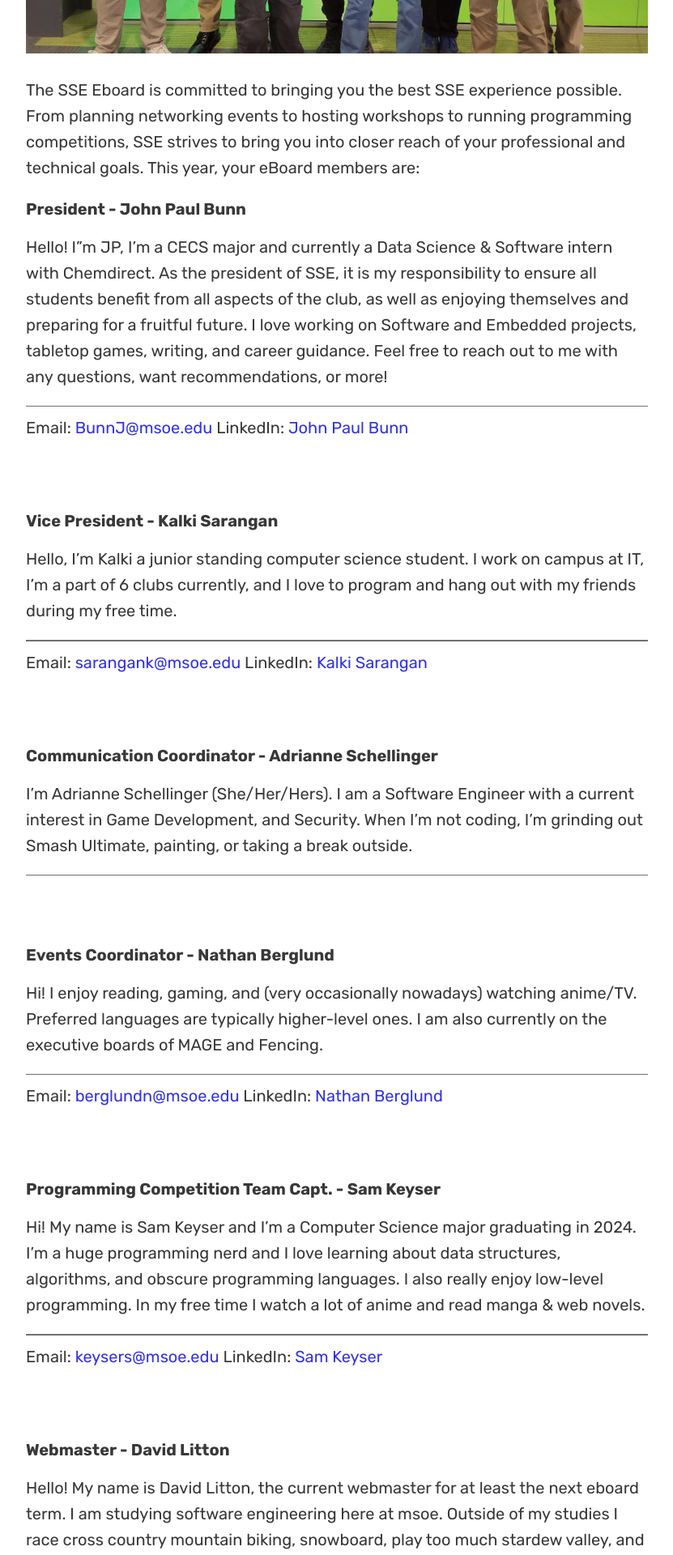
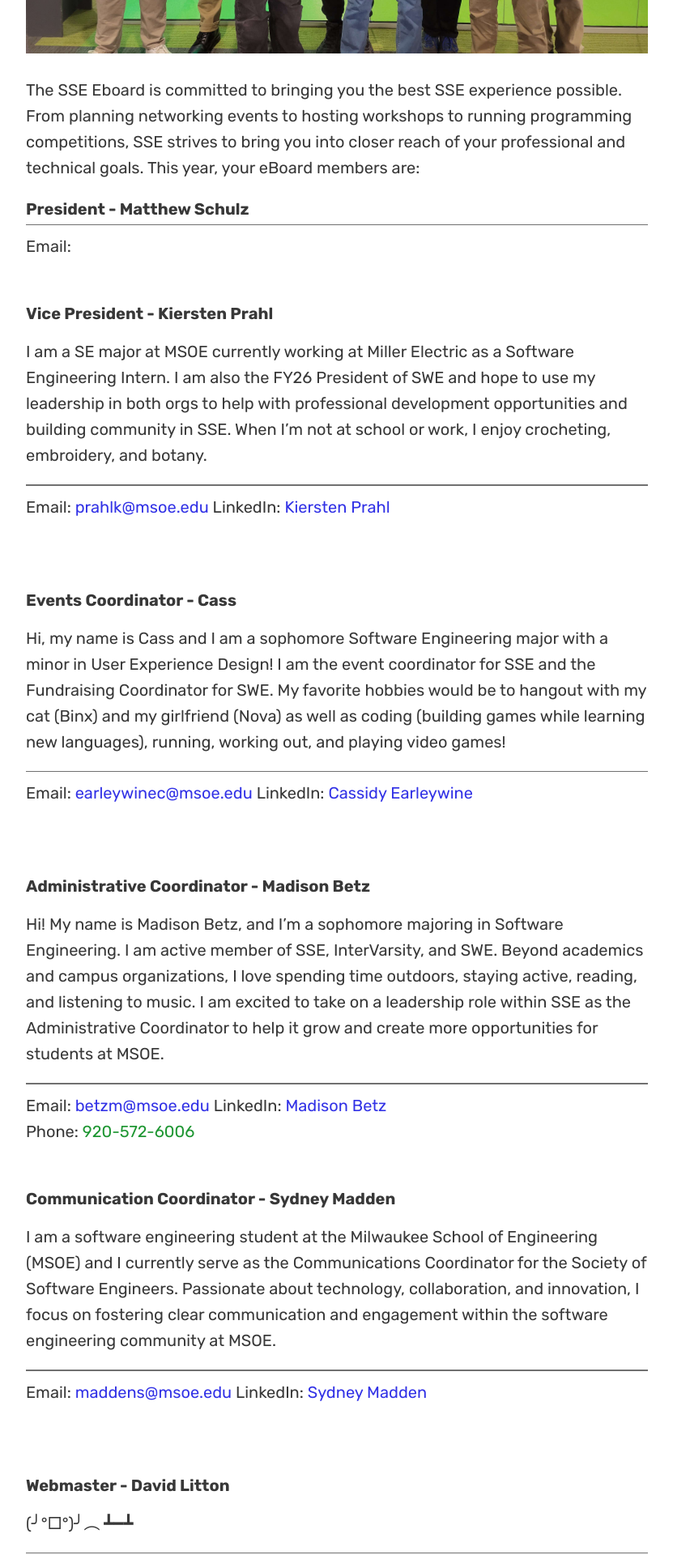
Before and after one commit to msoe-sse/msoe-sse.github.io, a Jekyll site: the page built from eBoard.md, in a window 1280 px wide. Shown: the part 916-2836 px from the top of the page at 81% size, without its empty margins (224-1055 px from the left). Built offline with Jekyll 4.4.1, drawn with Linux system fonts in a browser that asks for light colours; some web fonts are replaced; some of the changed text lies outside the part shown.

Commit message:
Chore: updated 4/6 of the eboard positions

```diff
--- a/_data/eboardMembers.yml
+++ b/_data/eboardMembers.yml
@@ -1,60 +1,55 @@
 - position: President
-  name: John Paul Bunn
+  name: Matthew Schulz
   bio: >-
-    Hello! I"m JP, I'm a CECS major and currently a Data Science & Software intern with Chemdirect. As the president of SSE, it is my responsibility to ensure all students benefit from all aspects of the club, as well as enjoying themselves and preparing for a fruitful future. I love working on Software and Embedded projects, tabletop games, writing, and career guidance. Feel free to reach out to me with any questions, want recommendations, or more!
+
   contact:
-    fullname: John Paul Bunn
-    email: BunnJ@msoe.edu
-    linkedin: www.linkedin.com/in/jpbunn/
+    fullname:
+    email:
+    linkedin:
+    phone:
 
 - position: Vice President
-  name: Kalki Sarangan
+  name: Kiersten Prahl
   bio: >-
-    Hello, I'm Kalki a junior standing computer science student. I work on campus at IT, I'm a part of 6 clubs currently, and I love to program and hang out with my friends during my free time.
+    I am a SE major at MSOE currently working at Miller Electric as a Software Engineering Intern. I am also the FY26 President of SWE and hope to use my leadership in both orgs to help with professional development opportunities and building community in SSE. When I'm not at school or work, I enjoy crocheting, embroidery, and botany.
   contact:
-    fullname: Kalki Sarangan
-    email: sarangank@msoe.edu
-    linkedin: www.linkedin.com/in/kalki-sarangan-b56623194/
+    fullname:  Kiersten Prahl
+    email: prahlk@msoe.edu
+    linkedin: https://www.linkedin.com/in/kiersten-prahl/
+
+- position: Events Coordinator
+  name: Cass
+  bio: >-
+    Hi, my name is Cass and I am a sophomore Software Engineering major with a minor in User Experience Design! I am the event coordinator for SSE and the Fundraising Coordinator for SWE. My favorite hobbies would be to hangout with my cat (Binx) and my girlfriend (Nova) as well as coding (building games while learning new languages), running, working out, and playing video games!
+  contact:
+    fullname: Cassidy Earleywine
+    email: earleywinec@msoe.edu
+    linkedin: https://www.linkedin.com/in/cass-earlse/
+
+- position: Administrative Coordinator
+  name: Madison Betz
+  bio: >-
+    Hi! My name is Madison Betz, and I’m a sophomore majoring in Software Engineering. I am active member of SSE, InterVarsity, and SWE. Beyond academics and campus organizations, I love spending time outdoors, staying active, reading, and listening to music. I am excited to take on a leadership role within SSE as the Administrative Coordinator to help it grow and create more opportunities for students at MSOE.
+  contact:
+    fullname: Madison Betz
+    email: betzm@msoe.edu
+    linkedin: www.linkedin.com/in/madison-betz
+    phone: 920-572-6006
 
 - position: Communication Coordinator
-  name: Adrianne Schellinger
+  name: Sydney Madden
   bio: >-
-    I'm Adrianne Schellinger (She/Her/Hers). I am a Software Engineer with a current interest in Game Development, and Security. When I'm not coding, I'm grinding out Smash Ultimate, painting, or taking a break outside.
+    I am a software engineering student at the Milwaukee School of Engineering (MSOE) and I currently serve as the Communications Coordinator for the Society of Software Engineers. Passionate about technology, collaboration, and innovation, I focus on fostering clear communication and engagement within the software engineering community at MSOE.
   contact:
-
-- position: Events Coordinator
-  name: Nathan Berglund
-  bio: >-
-    Hi! I enjoy reading, gaming, and (very occasionally nowadays) watching anime/TV. Preferred languages are typically higher-level ones. I am also currently on the executive boards of MAGE and Fencing.
-  contact:
-    fullname: Nathan Berglund
-    email: berglundn@msoe.edu
-    linkedin: www.linkedin.com/in/nathanjberglund/
-
-- position: Programming Competition Team Capt.
-  name: Sam Keyser
-  bio: >-
-    Hi! My name is Sam Keyser and I'm a Computer Science major graduating in 2024. I'm a huge programming nerd and I love learning about data structures, algorithms, and obscure programming languages. I also really enjoy low-level programming. In my free time I watch a lot of anime and read manga & web novels.
-  contact:
-    fullname: Sam Keyser
-    email: keysers@msoe.edu
-    linkedin: www.linkedin.com/in/samuel-keyser/
+    fullname: Sydney Madden
+    email: maddens@msoe.edu
+    linkedin: https://www.linkedin.com/in/sydneymadden/
 
 - position: Webmaster
   name: David Litton
   bio: >-
-    Hello! My name is David Litton, the current webmaster for at least the next eboard term. I am studying software engineering here at msoe. Outside of my studies I race cross country mountain biking, snowboard, play too much stardew valley, and build/mess around with computer. You may also see me around campus working at EECS tech support.
+    (╯°□°)╯︵ ┻━┻
   contact:
     fullname: David Litton
     email: littond@msoe.edu
-    linkedin: www.linkedin.com/in/david-litton/
-
-- position: Embedded Systems Chair
-  name: Matt Korfhage
-  bio: >-
-    I am passionate about aviation, and am working towards my Pilot's License! I am also a Triangle Fraternity Brother.
-  contact:
-    fullname: Matt Korfhage
-    email: korfhagem@msoe.edu
-    linkedin: www.linkedin.com/in/matthew-korfhage-39b25b243
-    phone: 4147313658
+    linkedin: https://www.linkedin.com/in/david-litton/
```
